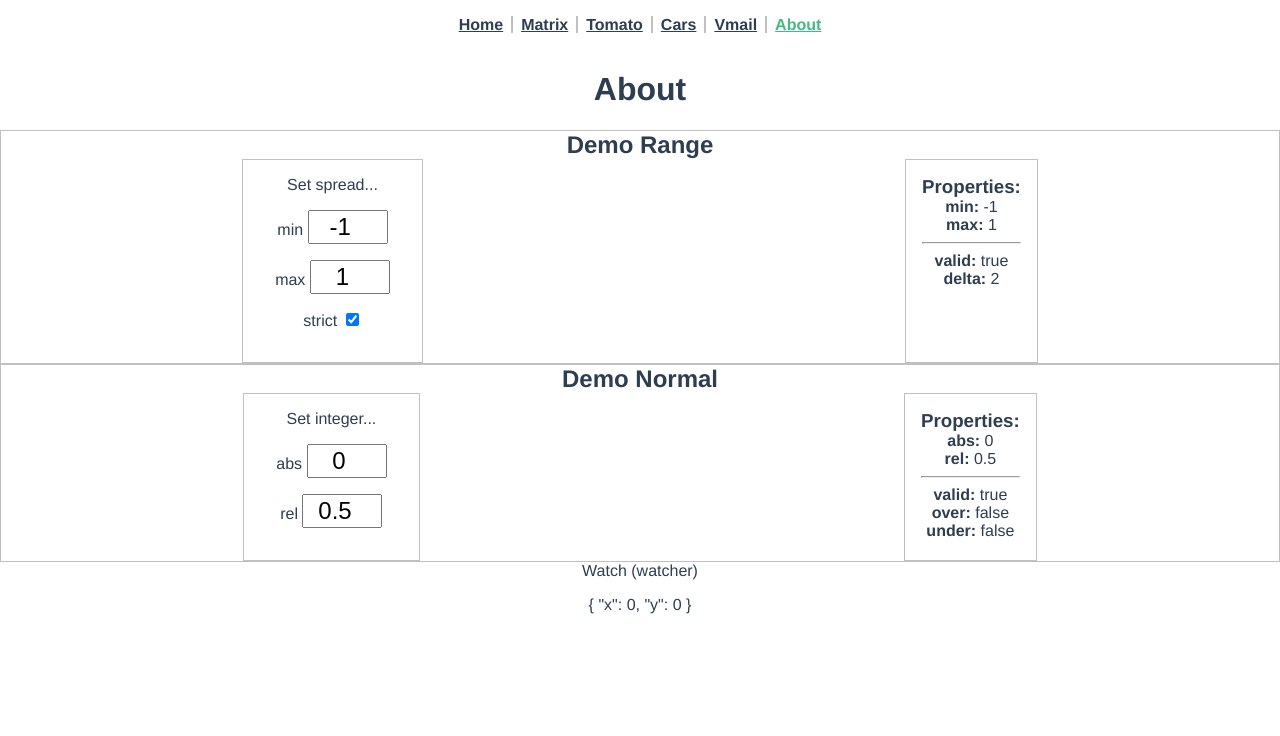
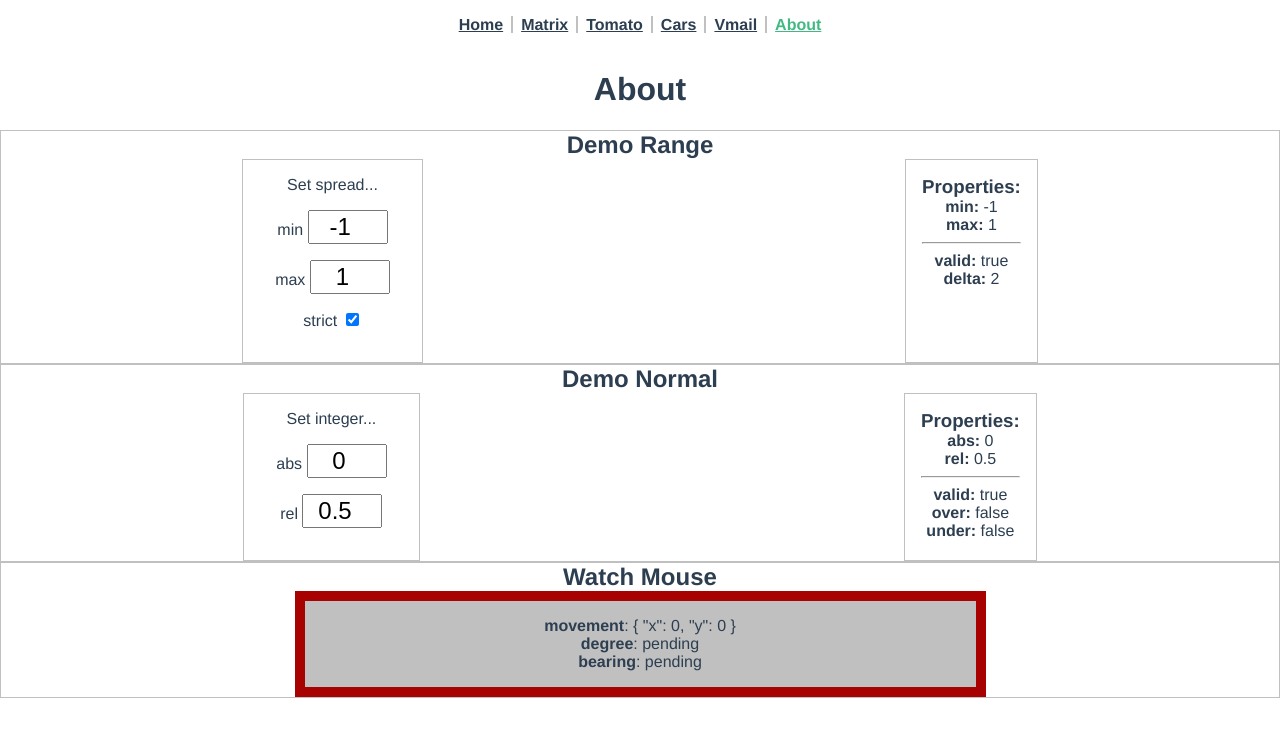
Before and after one commit to dvdrtrgn/muse3, a Vue app: page /about in a window 1280 px wide. Shown: the top 736 px of the page. Built offline with nearby package versions, Linux system fonts and the light colour scheme.

Commit message:
Refine mouse watcher

```diff
--- /dev/null
+++ b/src/libs/angles.js
@@ -0,0 +1,20 @@
+export function slope(x, y) {
+  const rads = Math.atan2(y, x);
+  const degs = (180 * rads) / Math.PI;
+
+  return Math.round(degs);
+}
+
+export function slope360(move) {
+  const angle = slope(move.x, move.y);
+  const normal = (360 + angle) % 360;
+
+  return normal;
+}
+
+export function cardinal(angle) {
+  const dirs = 'E SE S SW W NW N NE'.split(' ');
+  const index = Math.round(angle / 45) % 8;
+
+  return dirs[index];
+}
--- a/src/libs/mouse-watch.js
+++ b/src/libs/mouse-watch.js
@@ -1,58 +1,57 @@
 import { throttle } from 'lodash';
 import { reactive } from 'vue';
+import { cardinal, slope360 } from './angles.js';
 
-function MouseWatch(sel, ms = 333) {
+function calc(prev, evt, move) {
+  move.x = evt.x - prev.x;
+  move.y = evt.y - prev.y;
+}
+
+function record(evt) {
+  calc(this._old, evt, this.movement);
+  this._old.x = evt.x;
+  this._old.y = evt.y;
+  this.degree = slope360(this.movement);
+  this.bearing = cardinal(this.degree);
+}
+
+function MouseWatch(sel, ms = 66) {
   let API = {
-    ele: null,
-    direction: null,
-    lastpoint: reactive({
+    _ele: null,
+    _old: {
+      x: 0,
+      y: 0,
+    },
+    degree: 'pending',
+    bearing: 'pending',
+    movement: reactive({
       x: 0,
       y: 0,
     }),
   };
-  let record = _record.bind(API);
-  let sample = throttle(record, ms);
+  let sample = throttle(record.bind(API), ms);
 
   function getElement() {
     let ele = typeof sel === 'string' ? document.querySelector(sel) : sel;
-    API.ele = ele;
+    API._ele = ele;
     if (!ele) throw 'MouseWatch: no element';
   }
 
-  /*
-    provide accessor for angle of change
-  */
-
   API.bind = function() {
-    if (API.ele) return;
+    if (API._ele) return;
     getElement();
-    API.ele.addEventListener('mousemove', sample);
+    API._ele.addEventListener('mousemove', sample);
+    console.log('bind', API._ele);
   };
 
   API.unbind = function() {
-    if (!API.ele) return;
-    API.ele.removeEventListener('mousemove', sample);
-    API.ele = null;
+    console.log('unbind', API._ele);
+    if (!API._ele) return;
+    API._ele.removeEventListener('mousemove', sample);
+    API._ele = null;
   };
 
   return API;
 }
 
 export default MouseWatch;
-
-function calc(last, move) {
-  console.log('calc', move);
-  // compare code here
-  // console.log({ lastpoint, x, y });
-  return `${move.x - last.x}, ${move.y - last.y}`;
-}
-
-function _record(evt) {
-  let move = {
-    x: evt.x,
-    y: evt.y,
-  };
-  this.direction = calc(this.lastpoint, move);
-  this.lastpoint.x = move.x;
-  this.lastpoint.y = move.y;
-}
--- a/src/views/About.vue
+++ b/src/views/About.vue
@@ -61,10 +61,15 @@
     </div>
   </div>
 
-  <div id="Watch">
-    Watch (watcher)
-    <p>{{ watcher.lastpoint }}</p>
-    <p>{{ watcher.direction }}</p>
+  <div id="Watch" class="tidy">
+    <h2>Watch Mouse</h2>
+    <div class="flex line">
+      <div class="target" :style="colorBorder(watcher.degree)">
+        <p><b>movement</b>: {{ watcher.movement }}</p>
+        <p><b>degree</b>: {{ watcher.degree }}</p>
+        <p><b>bearing</b>: {{ watcher.bearing }}</p>
+      </div>
+    </div>
   </div>
 </template>
 
@@ -77,16 +82,17 @@
   Object.assign(window, {
     Range,
     Normal,
+    MouseWatch,
   });
 
   export default defineComponent({
     setup() {
       let spread = reactive(new Range());
       let integer = reactive(new Normal(spread));
-      let watcher = MouseWatch('#Watch');
+      let watcher = MouseWatch('#Watch .target');
 
       integer.abs = 0;
-      console.log({ integer, spread });
+      console.log({ integer, spread, watcher});
 
       onUpdated(() => {});
 
@@ -102,10 +108,20 @@
     beforeUnmount() {
       this.watcher.unbind();
     },
+    methods: {
+      colorBorder(num) {
+        let deg = (Number(num) || 0) % 360;
+        return `border: 10px solid hsl(${deg}, 99%, 33%)`;
+      },
+    },
   });
 </script>
 
 <style lang="scss">
+  .target {
+    background-color: silver;
+    min-width: 50%;
+  }
   .flex {
     display: flex;
     justify-content: center;
```
